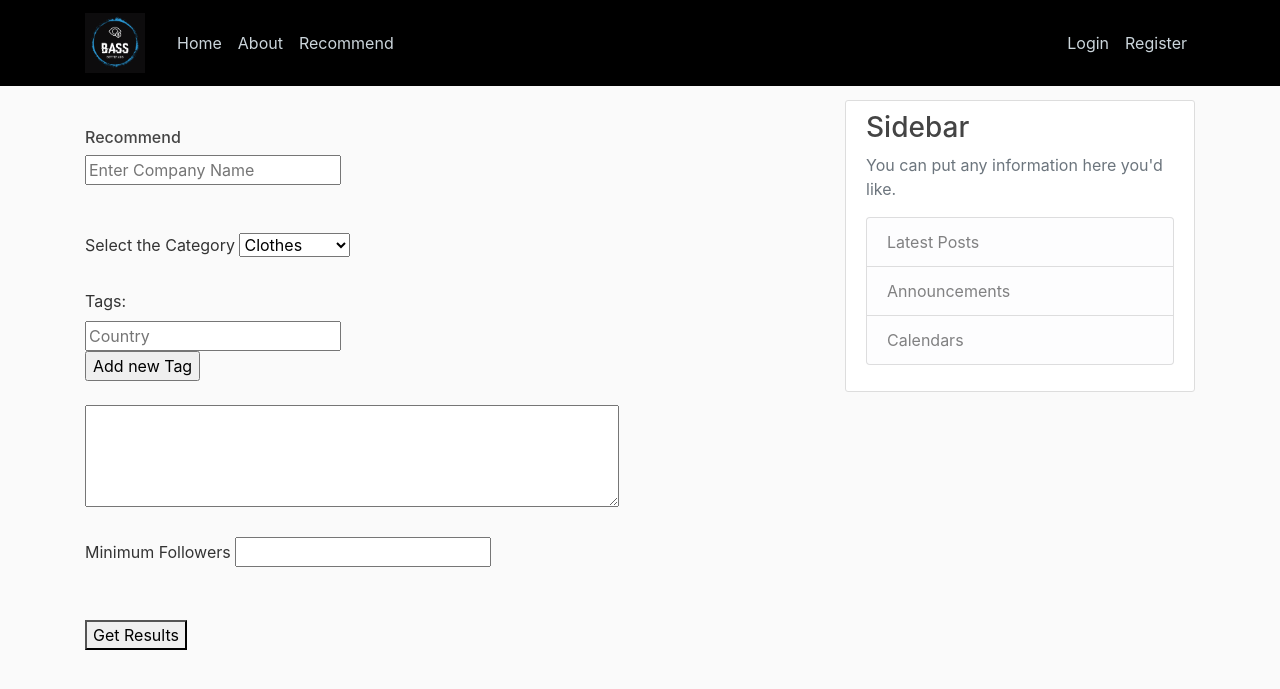
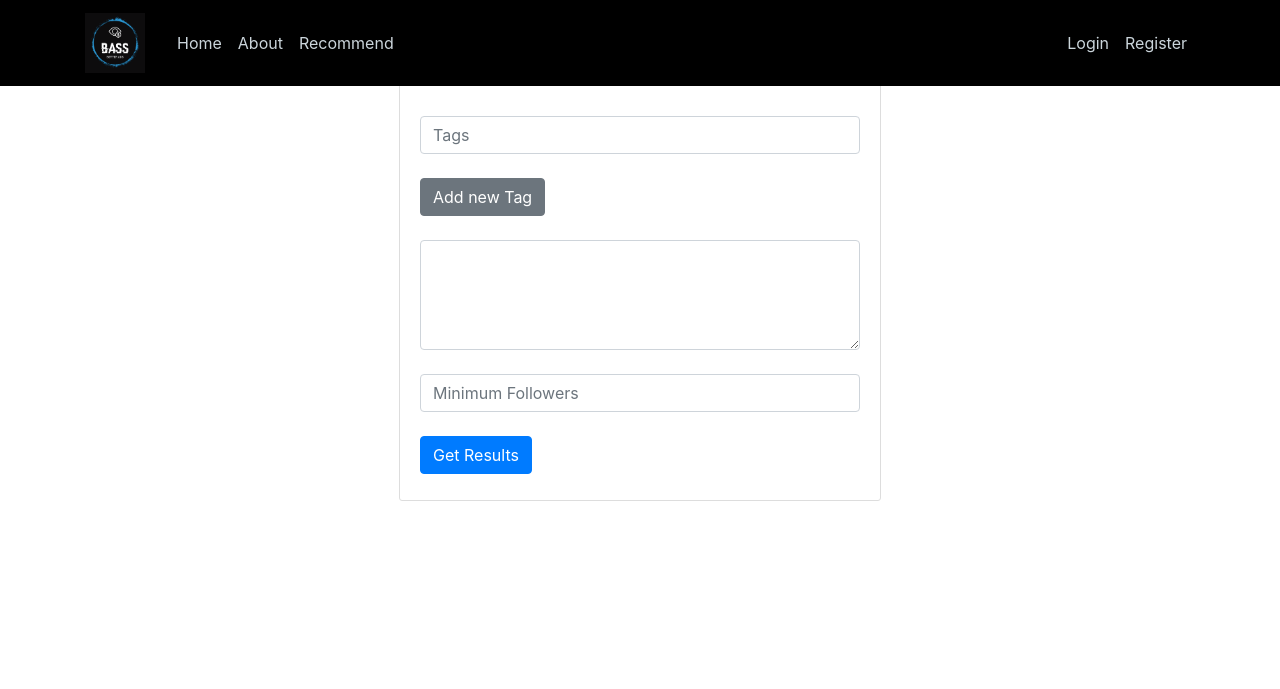
Before and after one commit to mehulJain31/Better_Adversitsing_Using_Smarter_Screening, a Django app: page /bass/recommend/ in a window 1280 px wide. Shown: the top 689 px of the page. Run offline with Django 3.2, Linux system fonts and the light colour scheme; parts of the project's set-up code (start-up, migrations or seed data) failed here and were passed over; some libraries are stand-ins or nearby versions.

Commit message:
updated advertiser console

```diff
--- a/bass/static/bass/main.css
+++ b/bass/static/bass/main.css
@@ -1,9 +1,3 @@
-body {
-  background: #fafafa;
-  color: #333333;
-  margin-top: 5rem;
-}
-
 
 .smaller {
 
--- a/bass/templates/bass/base.html
+++ b/bass/templates/bass/base.html
@@ -46,30 +46,18 @@
 	</header>
 
 
-	<main role="main" class="container">
-	  <div class="row">
-	    <div class="col-md-8">
+	<main style="width:40%" role="main" class="container">
+		<br>
+
+	    <div>
 	      {% block content %}{% endblock %}
 	    </div>
 
 
-	    <div class="col-md-4">
-	      <div class="content-section">
-
-	        <h3>Sidebar</h3>
-	        <p class='text-muted'>You can put any information here you'd like.
-	          <ul class="list-group">
-	            <li class="list-group-item list-group-item-light">Latest Posts</li>
-	            <li class="list-group-item list-group-item-light">Announcements</li>
-	            <li class="list-group-item list-group-item-light">Calendars</li>
-
-	          </ul>
-	        </p>
-	      </div>
-	    </div>
 
 
-	  </div>
+
+
 	</main>
 
 
--- a/bass/templates/bass/recommend.html
+++ b/bass/templates/bass/recommend.html
@@ -1,40 +1,60 @@
 {% extends "bass/base.html" %}
 {% block content %}
-    <br>
-    <br>
-    <h1 style="font-size:100%;">Recommend</h1>
-    <body>
-    <form action="/bass/showResults" autocomplete="off" name="advertiserForm" method="GET" id="advertiserForm">
-        <input type="text" name="companyName" placeholder="Enter Company Name"><br>
+
+    <article class="media content-section">
+    <div class="media-body">
+        <h4>Find Matches</h4><br>
+
+
+
+
+    <form action="/bass/showResults"autocomplete="off" name="advertiserForm" method="GET" id="advertiserForm">
+        <div class="form-group">
+
+
+
+
+
+
+
+
+
+
+
+
+
+
+
+
+        <script>
+            $(document).on('click', '.dropdown-menu li a', function() {
+                $(this).parent().parent().parent().find('.datebox').val($(this).html());
+            });
+        </script>
+
+
+
+
+
+        <div class="autocomplete" >
+            <input id="myInput" class="form-control" type="text" name="myCountry" placeholder="Tags">
+        </div>
+
         <br>
+
+        <input type="button" class="btn btn-secondary" value="Add new Tag" onClick="addText();">
         <br>
-        <label>Select the Category</label>
-        <select name="category">
-            <option value="clothes">Clothes</option>
-            <option value="cars">Cars</option>
-            <option value="technology">Technology</option>
-            <option value="fitness">Fitness</option>i
-            <option value="perfumes">Perfumes</option>
-            <option value="gaming">Gaming</option>
-        </select>
-        <br>
-        <br>
-        <label>Tags:</label>
-        <br>
-        <div class="autocomplete" style="width:302px;">
-            <input id="myInput" type="text" name="myCountry" placeholder="Country">
-        </div>
-        <input type="button" value="Add new Tag" onClick="addText();">
-        <br>
+
+
         <script language="javascript" type="text/javascript">
              function addText() {
                 var newtext = document.advertiserForm.myCountry.value + " ";
                 document.advertiserForm.hashTags.value += newtext
              }
         </script>
-        <br>
-        <textarea id="hashTags" rows="4" cols="50" type="text" name="hashTags"  ></textarea>
-        <br>
+      <br>
+        <textarea class="form-control" id="hashTags" rows="4" cols="50" type="text" name="hashTags"  ></textarea>
+
          <script>
 
 
@@ -143,14 +163,23 @@
             /*initiate the autocomplete function on the "myInput" element, and pass along the countries array as possible autocomplete values:*/
             autocomplete(document.getElementById("myInput"), countries);
         </script>
+
+
+
+
         <br>
-        <label>Minimum Followers</label>
-        <input type="text" name="minFollowers"><br>
+
+        <input class="form-control" type="text" placeholder="Minimum Followers" name="minFollowers">
         <br>
-        <br>
-    <button type="submit" >Get Results</button>
+
+
+
+
+    <button class="btn btn-primary" type="submit" >Get Results</button>
+
+    </div>
     </form>
-    </body>
-    </html>
+
+    </article>
 
 {% endblock content %}
--- a/bass/templates/bass/showResults.html
+++ b/bass/templates/bass/showResults.html
@@ -20,7 +20,7 @@
 
 <article class="media content-section"> <h5>Matches</h5> </article>
 
-{% for userName,name,bio,followers,userURL,proilepic in data %}
+{% for userName,name,bio,followers,userURL in data %}
 <article class="media content-section">
 	<div class="media-body">
 		<div class="article-metadata">
@@ -35,7 +35,6 @@
 		<br>
 
 		<small class="text-muted">Bio: {{ bio }}</small><br>
-		<small class="text-muted" >Engagement ratio: 4</small><br>
 		<small class="text-muted">Match rating: 78%</small><br>
 
 		<div class="progress">
--- a/bass/tf_idf_matching.py
+++ b/bass/tf_idf_matching.py
@@ -165,47 +165,32 @@ class Matching:
 
         #value corresponding to each token = idf(token) * summation of tf values for each doc
 
+
     def query(self, qstring):
 
         string_vector_list = self.Tokenize(qstring)
         qstring = self.getqvec(qstring)  #obtaining tf-idf values of each stemmed token in qstring
-        #print(qstring)
-
-        #now we need to find tf-idf values of stemmed tokens in qstring for each document(paragraph)
 
         tf_idf_values_dict = {}
         for document in self.paragraphs_and_tokens:  #for each paragraph
 
-            #print("For document: ", document,": ", allParagraphs[document][0:100])
             tf_idf_values_dict[document]= self.modified_getqvec(self.paragraphs_and_tokens[document])
-            #print(tf_idf_values_dict[document])
 
         #documentNo, maxVal= findMaxCosine(tf_idf_values_dict, qstring)
         #if maxVal==0.0:
             #return "No Match\n",maxVal
 
         topCandidates= self.findMaxCosine(tf_idf_values_dict, qstring) #list of maxVal, documentNumber
-
-
+        result=[]
 
         influencer_result=[]
 
         for maxVal, docNumber in topCandidates:
-            #result.append((self.allParagraphs[docNumber], maxVal))
+            result.append((self.allParagraphs[docNumber], maxVal))
             influencer_result.append(self.allInfluencer[docNumber])
 
-        #return (influencer_result,result) #allParagraphs[documentNo], maxVal
-        #print(result,"\n\n\n")
+        return influencer_result
 
-        encountered_usernames=set([])
-        result = []
-        for influ in influencer_result:
-
-            if influ["username"] not in encountered_usernames:
-                encountered_usernames.add(influ["username"])
-                result.append(influ)
-
-        return result
 
     def asimilarity(self, a,b): #NOT USED               #finds the common set of keys in both dicts a, b and retuns the dot product
         commonKeys= set.intersection(set(a.keys()), set(b.keys()))  #finding set intersection of sets of keys
@@ -236,6 +221,20 @@ class Matching:
                     similarity= similarity+ qstring[val]*tf_idf_values_dict[document][val]
             allCosineSimilarities.append(similarity)
 
+        #----------------------------------------------------
+
+        scoresWithIndex= [(allCosineSimilarities[i],i) for i in range(len(allCosineSimilarities))] # x in allCosineSimilarities]
+
+        if len(allCosineSimilarities)>DESIRED_NO_OF_RESULTS:
+            result= heapq.nlargest(DESIRED_NO_OF_RESULTS, scoresWithIndex)
+
+        else:
+            result= scoresWithIndex
+
+        return result
+
+
+        """
         scoresWithIndex= [(x,allCosineSimilarities.index(x)) for x in allCosineSimilarities]
 
         #maxVal= max(allCosineSimilarities)     #finding max cosine value
@@ -247,7 +246,7 @@ class Matching:
             result= scoresWithIndex
 
         return result   #(allCosineSimilarities.index(maxVal),maxVal) #returning max cosine val and its index
-
+        """
 
     def parseCorpus_file(self):  #first method that parses the debate.txt to create documents
 
@@ -275,8 +274,7 @@ class Matching:
         print("Parsing Corpus from db...")
 
         inf_db= InfluencerDB()
-        allInfluencers = inf_db.allInfluencer_name_username_paragraph_engagement_index_bio_followers()
-
+        allInfluencers = inf_db.allInfluencer_name_username_paragraph_engagement_index_bio_followers_profile_pic_url()
         i=0
 
         #print(allInfluencers)
@@ -298,4 +296,4 @@ class Matching:
 
 match= Matching()
 match.parseCorpus_db()
-print(match.query("harry fox"))
+print(match.query("big brown trusted"))
--- a/bass/views.py
+++ b/bass/views.py
@@ -182,21 +182,21 @@ def recommend(request):
 	return render(request, 'bass/recommend.html',{'title':'Recommend'})
 
 def showResults(request):
-	companyName = request.GET.get('companyName')
+	#companyName = request.GET.get('companyName')
 	hashTags = request.GET.get('hashTags')
-	category = request.GET.get('category')
+	#category = request.GET.get('category')
 	minimumFollowers = request.GET.get('minFollowers')
 
-	print(companyName)
+
 	print(hashTags)
-	print(category)
+
 	print(minimumFollowers)
 
 	match = Matching()
 	match.parseCorpus_db()
 	#print(match.query("fox harry trusted"))
 
-	topList = match.query(hashTags+" "+companyName+" "+category)
+	topList = match.query(hashTags)
 
 	userName=[]
 	name=[]
```
